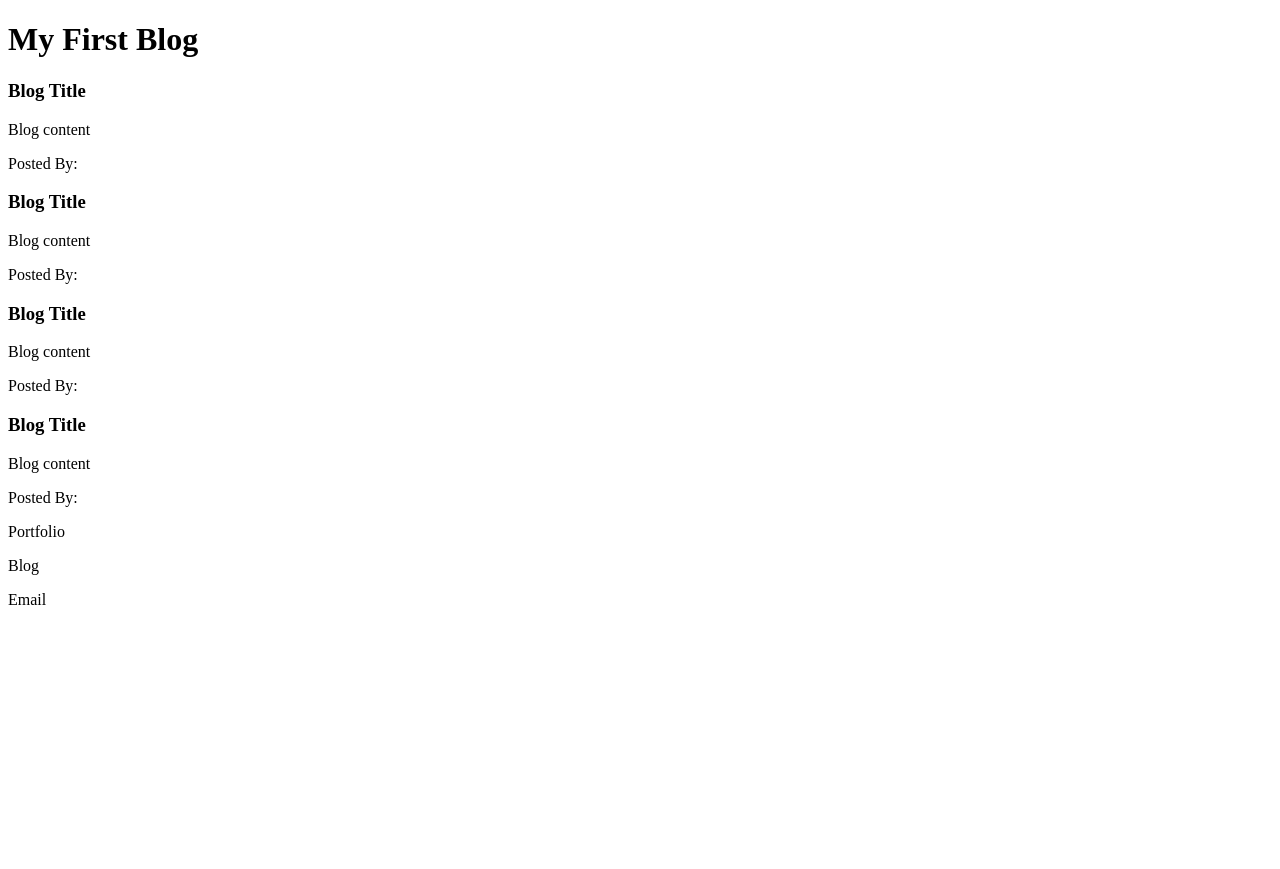
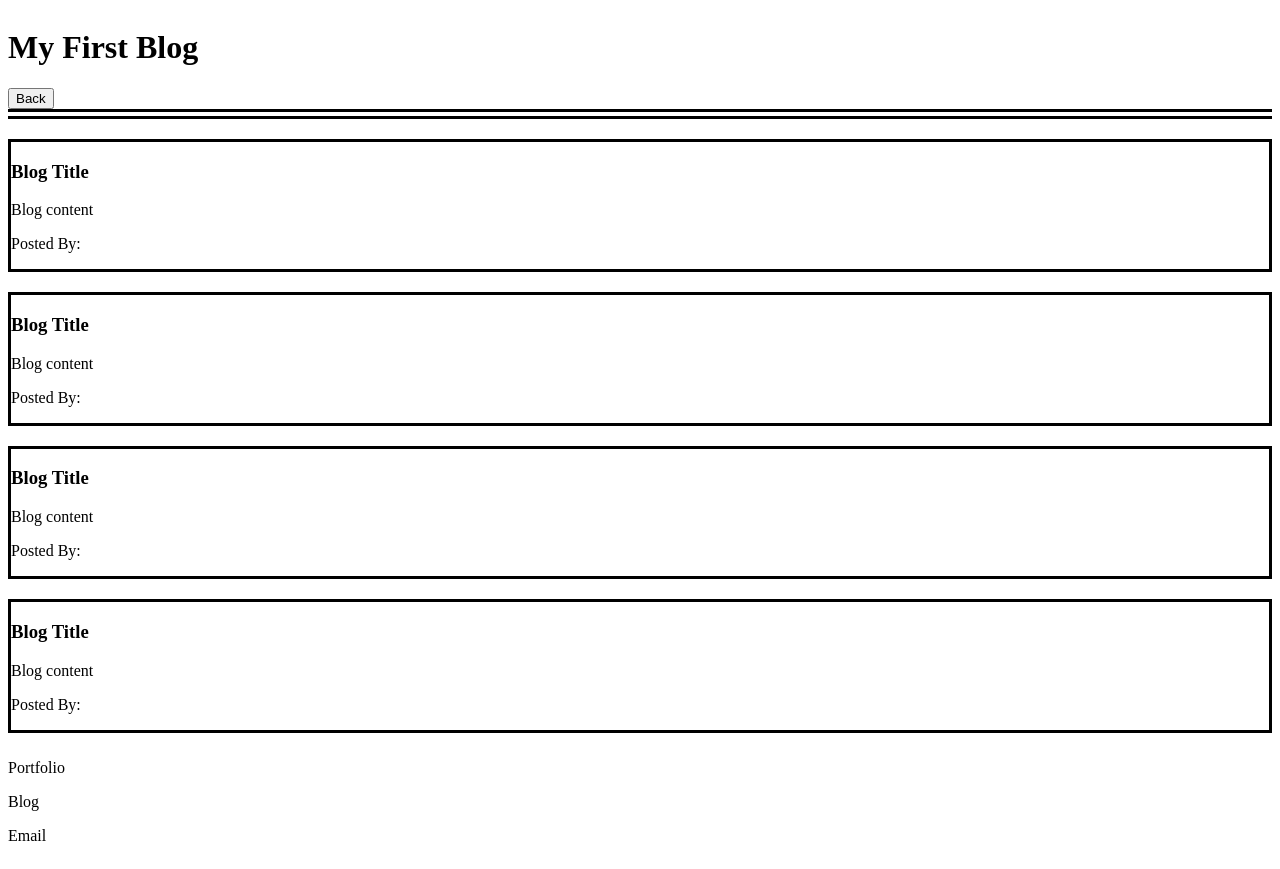
Before and after one commit to MarlyV1/personal-blog, a plain HTML site: page blog.html in a window 1280 px wide. Before the commit the page ends 800 px from the top, so only its background shows below. Drawn offline with Linux system fonts and the light colour scheme.

Commit message:
changed the div elements in blog.html to section elements and added borders to the sections

```diff
--- a/assets/css/blog.css
+++ b/assets/css/blog.css
@@ -0,0 +1,19 @@
+* {
+    box-sizing: border-box;
+}
+
+body {
+    display: flex;
+    flex-direction: column;
+}
+
+header {
+    border-bottom: 10px double black;
+    justify-content: space-between;
+    margin-bottom: 10px;
+}
+
+section {
+    border: medium solid black;
+    margin: 10px 0px;
+}
--- a/blog.html
+++ b/blog.html
@@ -9,31 +9,36 @@
 <body>
     <header>
         <h1>My First Blog</h1>
+
+        <a href="./index.html">
+            <button type="button">Back</button>
+        </a>
+
     </header>
 
-    <div>
+    <section>
         <h3>Blog Title</h3>
         <p>Blog content</p>
         <p>Posted By:</p>
-    </div>
+    </section>
 
-    <div>
+    <section>
         <h3>Blog Title</h3>
         <p>Blog content</p>
         <p>Posted By:</p>
-    </div>
+    </section>
 
-    <div>
+    <section>
         <h3>Blog Title</h3>
         <p>Blog content</p>
         <p>Posted By:</p>
-    </div>
+    </section>
 
-    <div>
+    <section>
         <h3>Blog Title</h3>
         <p>Blog content</p>
         <p>Posted By:</p>
-    </div>
+    </section>
 
 </body>
 
```
